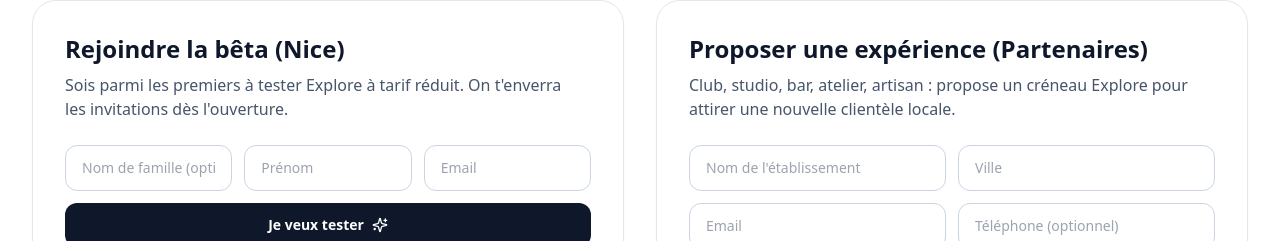
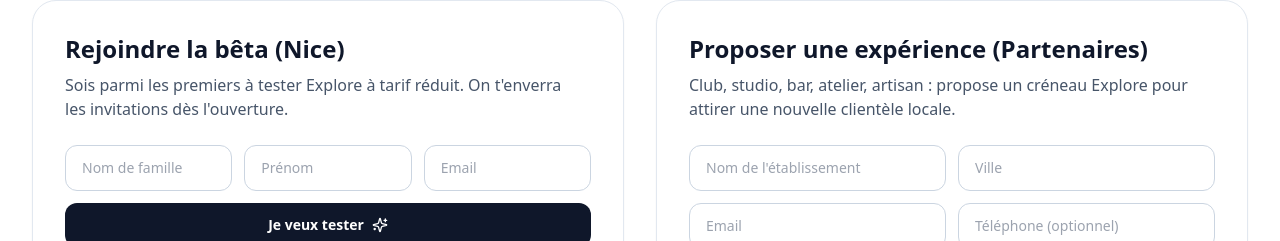
Before and after one commit to guillaumemathias06-sys/explore, a React (Vite) app: page / in a window 1280 px wide. Shown: the part 3537-3778 px from the top of the page. Built offline with nearby package versions, Linux system fonts and the light colour scheme.

Commit message:
Update App.jsx

```diff
--- a/src/App.jsx
+++ b/src/App.jsx
@@ -296,7 +296,7 @@
               type="text"
               name="LNAME"
               id="mce-LNAME"
-              placeholder="Nom de famille (optionnel)"
+              placeholder="Nom de famille"
               className="sm:col-span-1 rounded-xl border border-slate-300 bg-white px-4 py-3 text-sm outline-none focus:border-slate-900"
             />
 
```
